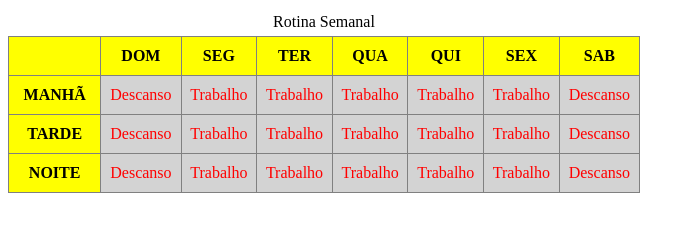
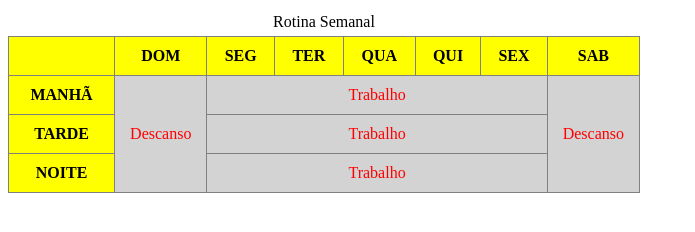
Before and after one commit to NathanVeiga/Atividades-Renata, a plain HTML site: page Atividade 4/tabela3.html in a window 1280 px wide. Shown: the whole page, without its empty margins (0-695 px from the left). Drawn offline with Linux system fonts and the light colour scheme.

Commit message:
MAIS MELHORIAS

```diff
--- a/Atividade 4/tabela3.html
+++ b/Atividade 4/tabela3.html
@@ -45,33 +45,17 @@
         </tr>
         <tr>
             <th>MANHÃ</th>
-            <td>Descanso</td>
-            <td>Trabalho</td>
-            <td>Trabalho</td>
-            <td>Trabalho</td>
-            <td>Trabalho</td>
-            <td>Trabalho</td>
-            <td>Descanso</td>
+            <td rowspan="3">Descanso</td>
+            <td colspan="5">Trabalho</td>
+            <td rowspan="3">Descanso</td>
         </tr>
         <tr>
             <th>TARDE</th>
-            <td>Descanso</td>
-            <td>Trabalho</td>
-            <td>Trabalho</td>
-            <td>Trabalho</td>
-            <td>Trabalho</td>
-            <td>Trabalho</td>
-            <td>Descanso</td>
+            <td colspan="5">Trabalho</td>
         </tr>
         <tr>
             <th>NOITE</th>
-            <td>Descanso</td>
-            <td>Trabalho</td>
-            <td>Trabalho</td>
-            <td>Trabalho</td>
-            <td>Trabalho</td>
-            <td>Trabalho</td>
-            <td>Descanso</td>
+            <td colspan="5">Trabalho</td>
         </tr>
     </table>
 </body>
```
